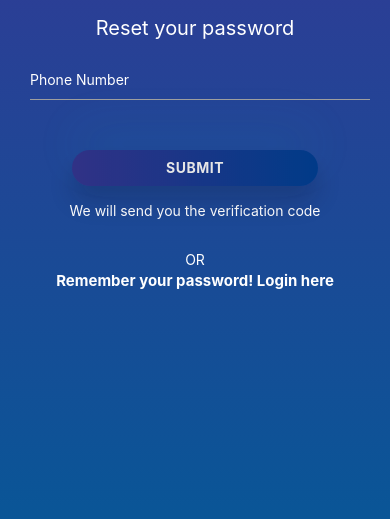
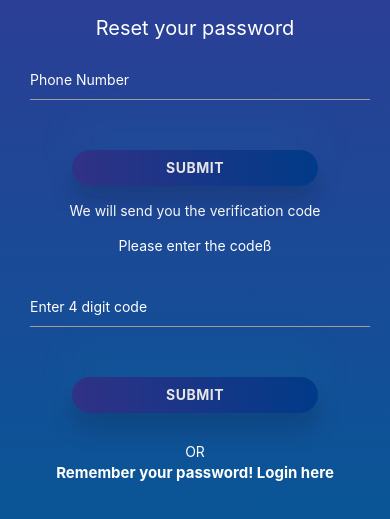
Before and after one commit to sanatan0105/Sea, a website: page www/forgot-password.html in a window 390 px wide. Shown: the part 177-696 px from the top of the page. Drawn offline with nearby package versions, Linux system fonts and the light colour scheme; some packages are replaced by stand-ins of ours.

Commit message:
Changing branch

```diff
--- a/www/forgot-password.html
+++ b/www/forgot-password.html
@@ -98,16 +98,32 @@
     <p style="font-size: 4.7em;" class="white-text">SS</p>
     <div style="font-size: 20px; margin-top: -2em;" class="center-align white-text" >Reset your password</div>
     <div class="row">
+        <div id="forgot_pass_phone">
             <div class="input-field col s12">
                 <input style="padding-left: 10px;" id="phone" type="number" class="validate white-text">
                 <label for="phone">Phone Number</label>
             </div>
-        <a href="feed.html">
+            <a>
                 <button class="btn waves-effect waves-light z-depth-4 login_button"
-                    type="submit" name="login"><span style="margin-top:120px;" >Submit</span>
+                        type="submit" id="phone_submit" name="login"><span style="margin-top:120px;" >Submit</span>
                 </button>
             </a>
             <p class="white-text">We will send you the verification code</p>
+        </div>
+
+        <div id="forgot_pass_code">
+            <p class="white-text">Please enter the codeß</p>
+            <div class="input-field col s12">
+
+                <input style="padding-left: 10px;" id="code" type="number" class="validate white-text">
+                <label for="phone">Enter 4 digit code</label>
+            </div>
+            <a>
+                <button class="btn waves-effect waves-light z-depth-4 login_button"
+                        type="submit" id="code_submit" name="login"><span style="margin-top:120px;" >Submit</span>
+                </button>
+            </a>
+        </div>
 
         <div class="white-text center-align" style="margin-top: 2em;">OR</div>
         <a href="login.html" class="white-text center-align" ><span style="font-size: 15px; font-weight: bold;">Remember your password! Login here</span></a>
```
Lines whose indentation alone changed are shown as unchanged.
